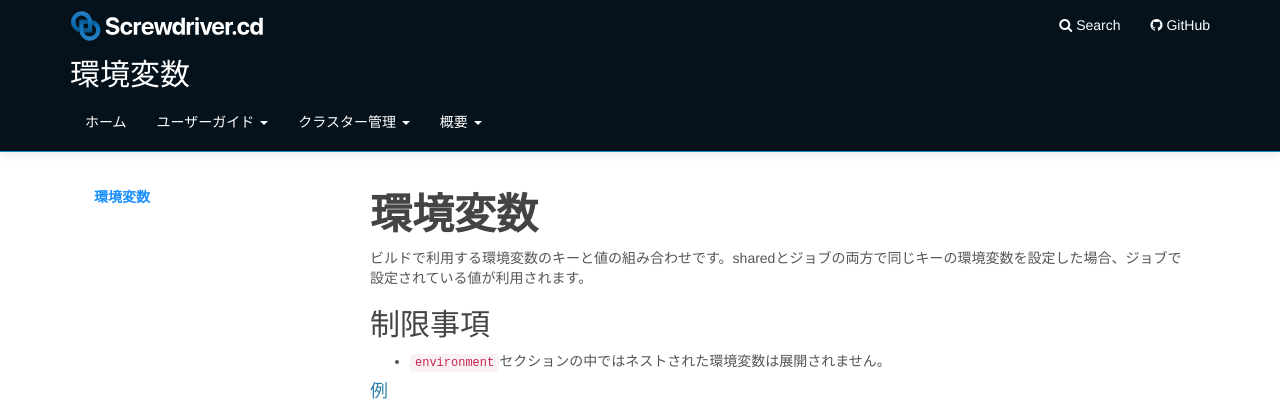
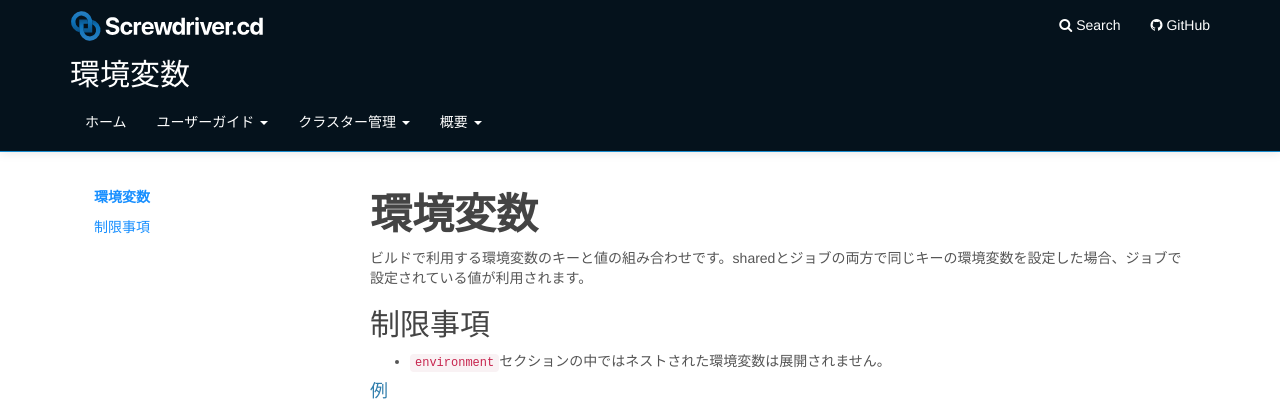
Before and after one commit to screwdriver-cd/guide, a Jekyll site: the page built from docs/ja/user-guide/configuration/environment.md, in a window 1280 px wide. Shown: the top 410 px of the page. Built offline with Jekyll 4.4.1, drawn with Linux system fonts in a browser that asks for light colours.

Commit message:
Japanese translation(environment.md)

```diff
--- a/docs/ja/user-guide/configuration/environment.md
+++ b/docs/ja/user-guide/configuration/environment.md
@@ -6,6 +6,8 @@ menu: menu_ja
 toc:
 - title: 環境変数
   url: "#環境変数"
+- title: 制限事項
+  url: "#制限事項"
 ---
 
 # 環境変数
```
